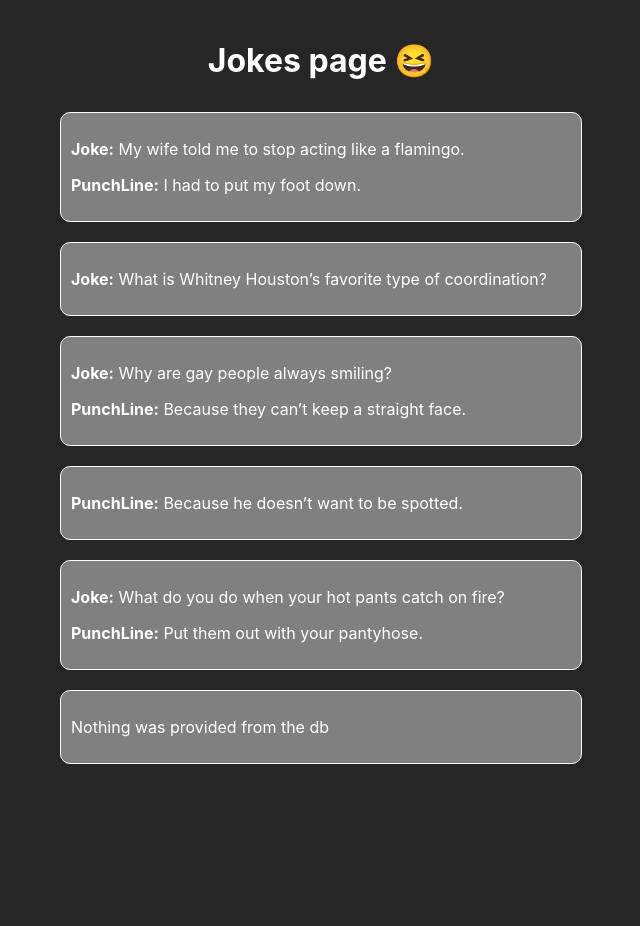
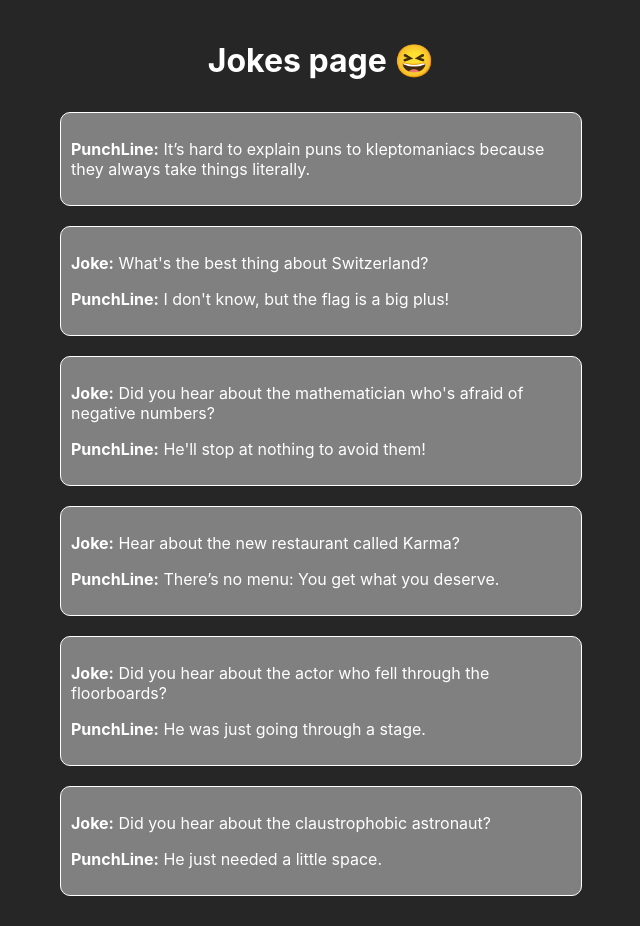
Before and after one commit to Pratham82/React-, a React (Create React App) app in the folder Scrimba-React Course/: page / in a window 1280 px wide. Shown: the whole page, without its empty margins (319-959 px from the left). Before the commit the page ends 800 px from the top, so only its background shows below. Built offline with nearby package versions, Linux system fonts and the light colour scheme.

Commit message:
Jokes component modified and JokesData added

```diff
--- a/Scrimba-React Course/src/components/Jokes/Joke.js
+++ b/Scrimba-React Course/src/components/Jokes/Joke.js
@@ -15,44 +15,21 @@
 		<div style={jokeStyle}>
 			<p
 				style={{
-					display: !props.jokesInfo.question ? "none" : "block",
+					display: !props.question ? "none" : "block",
 				}}
 			>
-				<strong>Joke:</strong> {props.jokesInfo.question}
+				<strong>Joke:</strong> {props.question}
 			</p>
 			<p
 				style={{
-					display: !props.jokesInfo.punchLine ? "none" : "block",
+					display: !props.punchLine ? "none" : "block",
 				}}
 			>
-				<strong>PunchLine:</strong> {props.jokesInfo.punchLine}
+				<strong>PunchLine:</strong> {props.punchLine}
 			</p>
-			{!props.jokesInfo.question && !props.jokesInfo.punchLine ? (
+			{!props.question && !props.punchLine ? (
 				<p>Nothing was provided from the db</p>
 			) : null}
 		</div>
 	);
 }
-
-/*
-{props.jokesInfo.question && props.jokesInfo.punchLine ? (
-				<React.Fragment>
-					<p>
-						<strong>Joke:</strong> {props.jokesInfo.question}
-					</p>
-					<p>
-						<strong>PunchLine:</strong> {props.jokesInfo.punchLine}
-					</p>
-				</React.Fragment>
-			) : !props.jokesInfo.question && !props.jokesInfo.punchLine ? (
-				<p>Nothing was provided from the db</p>
-			) : !props.jokesInfo.question ? (
-				<p>
-					<strong>PunchLine:</strong> {props.jokesInfo.punchLine}
-				</p>
-			) : !props.jokesInfo.punchLine ? (
-				<p>
-					<strong>Joke:</strong> {props.jokesInfo.question}
-				</p>
-			) : null}
-*/
--- /dev/null
+++ b/Scrimba-React Course/src/components/Jokes/JokesData.js
@@ -0,0 +1,36 @@
+const jokesData = [
+	{
+		id: 1,
+		punchLine:
+			"It’s hard to explain puns to kleptomaniacs because they always take things literally.",
+	},
+	{
+		id: 2,
+		question: "What's the best thing about Switzerland?",
+		punchLine: "I don't know, but the flag is a big plus!",
+	},
+	{
+		id: 3,
+		question:
+			"Did you hear about the mathematician who's afraid of negative numbers?",
+		punchLine: "He'll stop at nothing to avoid them!",
+	},
+	{
+		id: 4,
+		question: "Hear about the new restaurant called Karma?",
+		punchLine: "There’s no menu: You get what you deserve.",
+	},
+	{
+		id: 5,
+		question:
+			"Did you hear about the actor who fell through the floorboards?",
+		punchLine: "He was just going through a stage.",
+	},
+	{
+		id: 6,
+		question: "Did you hear about the claustrophobic astronaut?",
+		punchLine: "He just needed a little space.",
+	},
+];
+
+export default jokesData;
--- a/Scrimba-React Course/src/components/Jokes/JokesMain.js
+++ b/Scrimba-React Course/src/components/Jokes/JokesMain.js
@@ -1,5 +1,7 @@
 import React from "react";
 import Joke from "./Joke";
+import jokesData from "./JokesData";
+
 // One LAST time in this course, set up a React app from scratch
 // Render an <App /> component
 // App should be in its own file
@@ -15,6 +17,16 @@
 // Spend time practicing the style of your Joke component
 
 export default function JokesMain() {
+	// Passing props to components using map method
+	const JokeComponents = jokesData.map((joke) => (
+		<Joke
+			key={joke.id}
+			question={joke.question}
+			punchLine={joke.punchLine}
+		/>
+	));
+
+	console.log(JokeComponents);
 	return (
 		<div
 			style={{
@@ -27,39 +39,7 @@
 			<h1 style={{ color: "white", textAlign: "center" }}>
 				Jokes page 😆
 			</h1>
-
-			<Joke
-				jokesInfo={{
-					question: "My wife told me to stop acting like a flamingo.",
-					punchLine: "I had to put my foot down.",
-				}}
-			/>
-			<Joke
-				jokesInfo={{
-					question:
-						"What is Whitney Houston’s favorite type of coordination? ",
-				}}
-			/>
-			<Joke
-				jokesInfo={{
-					question: "Why are gay people always smiling?",
-					punchLine: "Because they can’t keep a straight face.",
-				}}
-			/>
-			<Joke
-				jokesInfo={{
-					// question: "Why does Waldo wear stripes?",
-					punchLine: "Because he doesn’t want to be spotted.",
-				}}
-			/>
-			<Joke
-				jokesInfo={{
-					question:
-						"What do you do when your hot pants catch on fire?",
-					punchLine: "Put them out with your pantyhose.",
-				}}
-			/>
-			<Joke jokesInfo={{}} />
+			{JokeComponents}
 		</div>
 	);
 }
```
